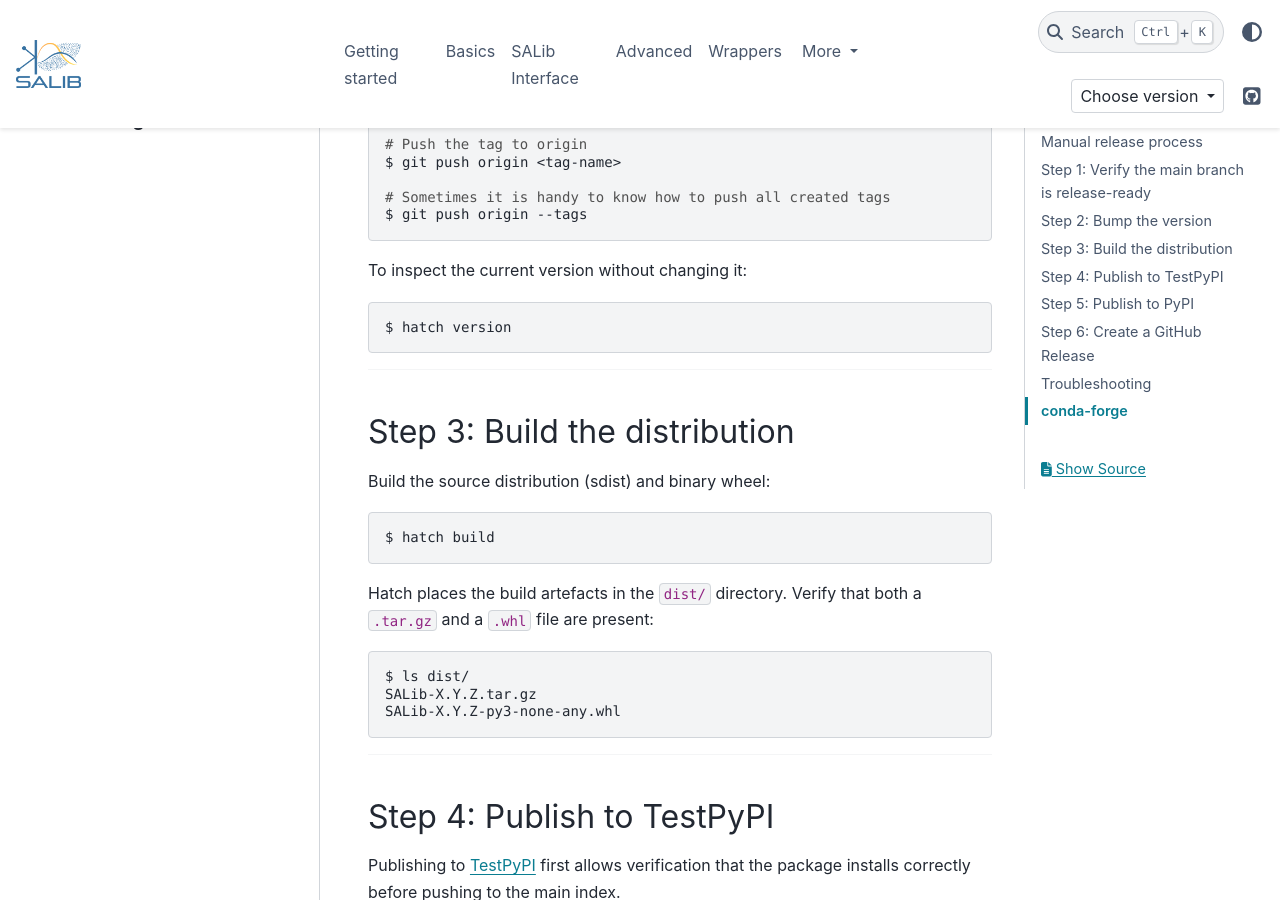
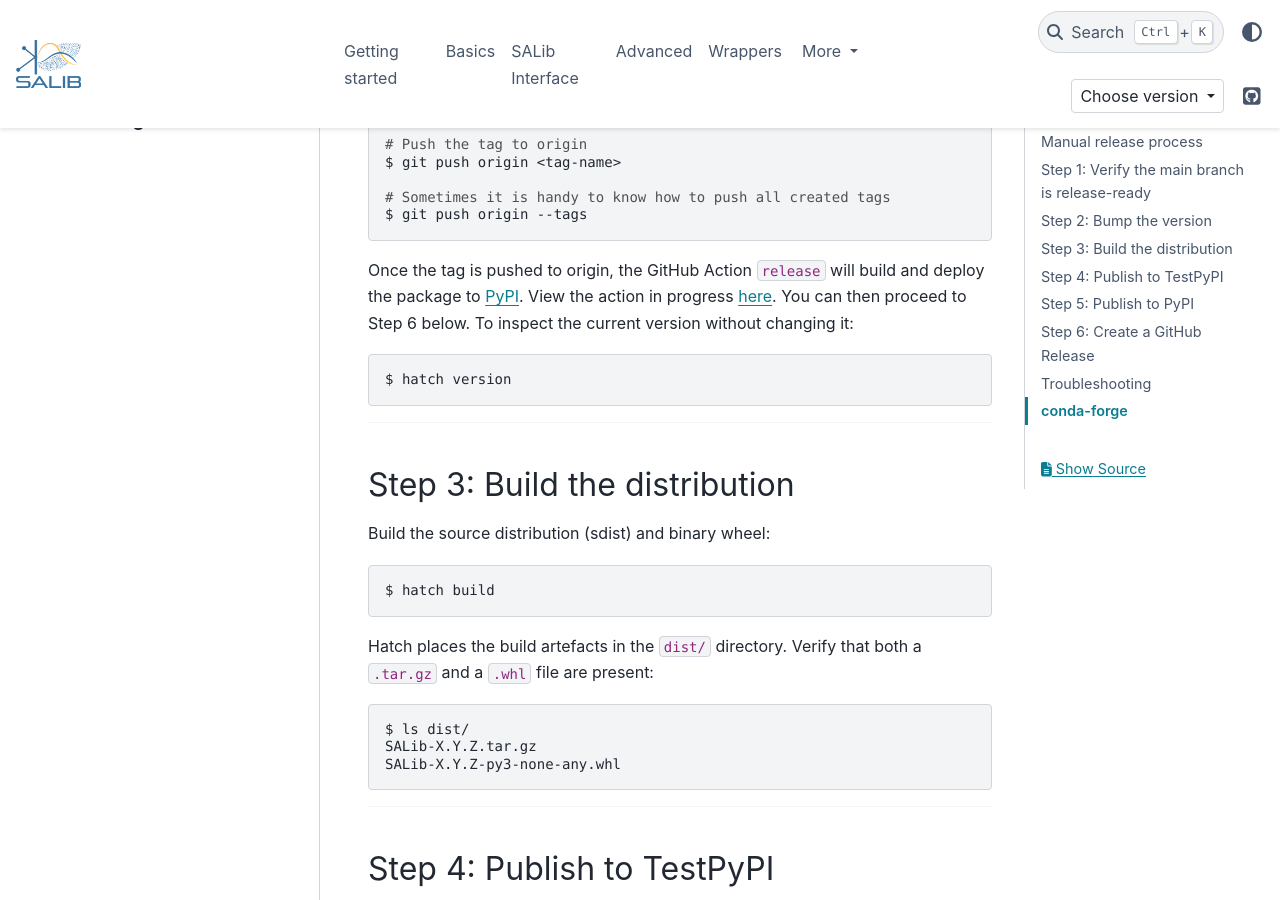
Before and after one commit to SALib/SALib, a Sphinx documentation site: the page built from docs/release_guide.md, in a window 1280 px wide and 900 px high, scrolled down 2105 px. Built offline with Sphinx 7.4.7 and the PyData theme 0.15.4, drawn with Linux system fonts in a browser that asks for light colours; pages that are not in the unit, such as notebooks, are missing from menus; comment, search, counter and statistics services are not loaded.

Commit message:
Update docs/release_guide.md
Co-authored-by: Will Usher <will.usher@openenergytransition.org>

````diff
--- a/docs/release_guide.md
+++ b/docs/release_guide.md
@@ -83,7 +83,7 @@ $ git push origin <tag-name>
 # Sometimes it is handy to know how to push all created tags
 $ git push origin --tags
 ```
-
+Once the tag is pushed to origin, the GitHub Action `release` will build and deploy the package to [PyPI](https://pypi.org/project/SALib/#history). View the action in progress [here](https://github.com/SALib/SALib/actions/workflows/release.yaml). You can then proceed to Step 6 below.
 To inspect the current version without changing it:
 
 ```bash
````
